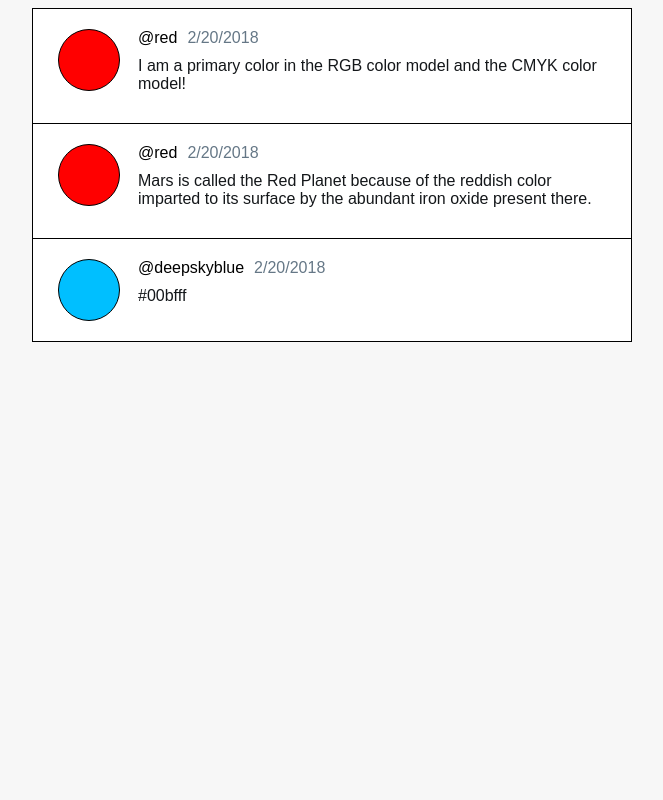
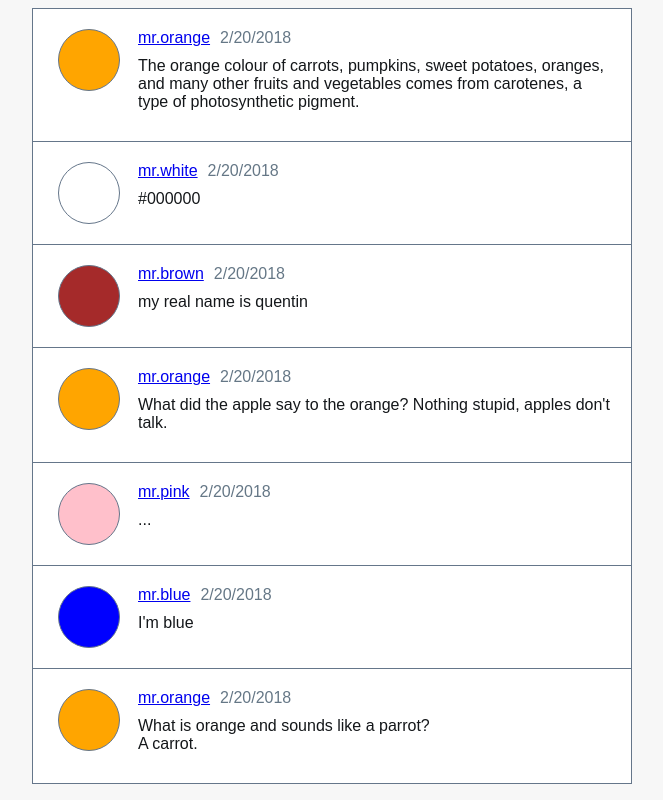
Before and after one commit to ilearnjs/react_blog, a React app: page / in a window 1280 px wide. Shown: the whole page, without its empty margins (308-971 px from the left). Built offline with nearby package versions, Linux system fonts and the light colour scheme.

Commit message:
Add user page

```diff
--- a/src/App.jsx
+++ b/src/App.jsx
@@ -2,11 +2,12 @@ import React from 'react';
 import { Route } from 'react-router-dom';
 import Layout from './container/Layout/Layout';
 import Posts from './container/Posts/Posts';
+import User from './container/User/User';
 
 const app = () => (
 	<Layout>
 		<Route exact path="/" component={Posts} />
-		<Route path="/other" render={() => <div>Other</div>} />
+		<Route path="/user/:userName" component={User} />
 	</Layout>
 );
 
--- a/src/components/Post/Post.jsx
+++ b/src/components/Post/Post.jsx
@@ -1,18 +1,18 @@
-import React, { Component } from 'react';
+import React from "react";
+import { Link } from 'react-router-dom'
 
-export default class Post extends Component {
-	render() {
-		const post = this.props.post;
-
+const post = ({ post }) => {
 	return (
 		<div className="post">
-				<div className="content">
+			<div className="post-content">
 				<div className="header">
 					<div className={`avatar ${post.user.name}`}>
 					</div>
+					<Link to={`/user/${post.user.name}`}>
 						<span className="name">
-							{`@${post.user.name}`}
+							{`mr.${post.user.name}`}
 						</span>
+					</Link>
 					<span className="created">
 						{post.created.toLocaleDateString()}
 					</span>
@@ -23,5 +23,6 @@ export default class Post extends Component {
 			</div>
 		</div>
 	);
-	}
-}
+};
+
+export default post;
--- /dev/null
+++ b/src/components/UserInfo/UserInfo.jsx
@@ -0,0 +1,17 @@
+import React from "react";
+
+const user = ({ userName }) => {
+	return (
+		<div className="user">
+			<div className="user-content">
+				<div className={`avatar-big ${userName}`}>
+				</div>
+				<span className="name-big">
+					{`mr.${userName}`}
+				</span>
+			</div>
+		</div>
+	);
+};
+
+export default user;
--- /dev/null
+++ b/src/container/Auxiliary/Auxiliary.jsx
@@ -0,0 +1,3 @@
+const aux = props => props.children;
+
+export default aux;
--- a/src/container/Posts/Posts.jsx
+++ b/src/container/Posts/Posts.jsx
@@ -13,15 +13,21 @@ export default class Posts extends Component {
 	}
 
 	componentDidMount() {
-		// TODO Move to data service
+		// TODO Replace with api call
 		setTimeout(
 			() => {
 				this.setState({
-					posts: posts,
+					posts: this.getPosts(),
 					isLoading: false
 				});
 			}, 1000
 		);
+	}
+
+	getPosts() {
+		return this.props.userName
+			? posts.filter(p => p.user.name === this.props.userName)
+			: posts;
 	}
 
 	render() {
--- /dev/null
+++ b/src/container/User/User.jsx
@@ -0,0 +1,15 @@
+import React, { Component } from 'react';
+import Posts from '../Posts/Posts';
+import UserInfo from '../../components/UserInfo/UserInfo';
+import Aux from '../Auxiliary/Auxiliary';
+
+export default class User extends Component {
+	render() {
+		return (
+			<Aux>
+				<UserInfo userName={this.props.match.params.userName} />
+				<Posts userName={this.props.match.params.userName} />
+			</Aux>
+		);
+	}
+}
--- a/src/data/posts.js
+++ b/src/data/posts.js
@@ -2,26 +2,58 @@ const posts = [
 	{
 		id: 1,
 		user: {
-			name: 'red'
+			name: 'orange'
 		},
 		created: new Date(),
-		content: 'I am a primary color in the RGB color model and the CMYK color model!'
+		content: 'The orange colour of carrots, pumpkins, sweet potatoes, oranges, and many other fruits and vegetables comes from carotenes, a type of photosynthetic pigment.'
 	},
 	{
 		id: 2,
 		user: {
-			name: 'red'
+			name: 'white'
 		},
 		created: new Date(),
-		content: 'Mars is called the Red Planet because of the reddish color imparted to its surface by the abundant iron oxide present there.'
+		content: '#000000'
 	},
 	{
 		id: 3,
 		user: {
-			name: 'deepskyblue'
+			name: 'brown'
 		},
 		created: new Date(),
-		content: '#00bfff'
+		content: 'my real name is quentin'
+	},
+	{
+		id: 4,
+		user: {
+			name: 'orange'
+		},
+		created: new Date(),
+		content: 'What did the apple say to the orange? Nothing stupid, apples don\'t talk.'
+	},
+	{
+		id: 5,
+		user: {
+			name: 'pink'
+		},
+		created: new Date(),
+		content: '...'
+	},
+	{
+		id: 6,
+		user: {
+			name: 'blue'
+		},
+		created: new Date(),
+		content: 'I\'m blue'
+	},
+	{
+		id: 7,
+		user: {
+			name: 'orange'
+		},
+		created: new Date(),
+		content: `What is orange and sounds like a parrot?\nA carrot.`
 	},
 ];
 
--- a/src/index.html
+++ b/src/index.html
@@ -9,7 +9,7 @@
 
 <body>
 	<div id="root"></div>
-	<link rel="stylesheet" href="styles.css">
+	<link rel="stylesheet" href="/styles.css">
 	<script type="text/javascript" src="/bundle.js"></script>
 </body>
 
--- a/src/styles.css
+++ b/src/styles.css
@@ -13,16 +13,16 @@ body {
 
 .posts {
 	background: white;
-    border: 1px solid black;
+    border: 1px solid #65768a;
     border-bottom: none;
 }
 
 .post {
 	min-height: 102px;
-	border-bottom: 1px solid black;
+	border-bottom: 1px solid #65768a;
 }
 
-.content {
+.post-content {
 	margin-left: 85px;
     position: relative;
     padding: 20px;
@@ -33,20 +33,53 @@ body {
 	height: 60px;
     position: absolute;
 	left: -60px;
-    border: 1px solid;
+    border: 1px solid #65768a;
     border-radius: 50%;
 }
 
-.avatar.red {
-	background: red;
+.avatar-big {
+	width: 120px;
+    float: left;
+    height: 120px;
+	margin-right: 20px;
+	border-right: 1px solid #65768a;
 }
 
-.avatar.deepskyblue {
-	background: deepskyblue;
+.avatar.orange, .avatar-big.orange {
+	background: orange;
+}
+
+.avatar.white, .avatar-big.white {
+	background: white;
+}
+
+.avatar.brown {
+	background: brown;
+}
+
+.avatar-big.brown  {
+	background-image: url(http://2.media.dorkly.cvcdn.com/36/86/0a47d1ca0a9a9bc0652e76491b72fb1a-mr-brown.jpg);
+	background-size: cover;
+    background-repeat: no-repeat;
+    background-position: center center;
+}
+
+.avatar.pink, .avatar-big.pink  {
+	background: pink;
+}
+
+.avatar.blue, .avatar-big.blue {
+	background: blue;
 }
 
 .name {
 	margin-right: 10px;
+}
+
+.name-big {
+	display: block;
+	padding: 45px;
+    font-size: 1.5rem;
 }
 
 .created {
@@ -55,5 +88,13 @@ body {
 
 .text {
 	margin: 10px 0;
+	white-space: pre-line;
 	color: #14171a;
 }
+
+.user {
+	min-height: 120px;
+    border: 1px solid #65768a;
+    margin-bottom: 20px;
+    background: white;
+}
```
Also changed, not shown: package.json (line endings or trailing spaces), src/container/Layout/Layout.jsx (line endings or trailing spaces), webpack.config.js (line endings or trailing spaces). Lines whose indentation alone changed are shown as unchanged.
